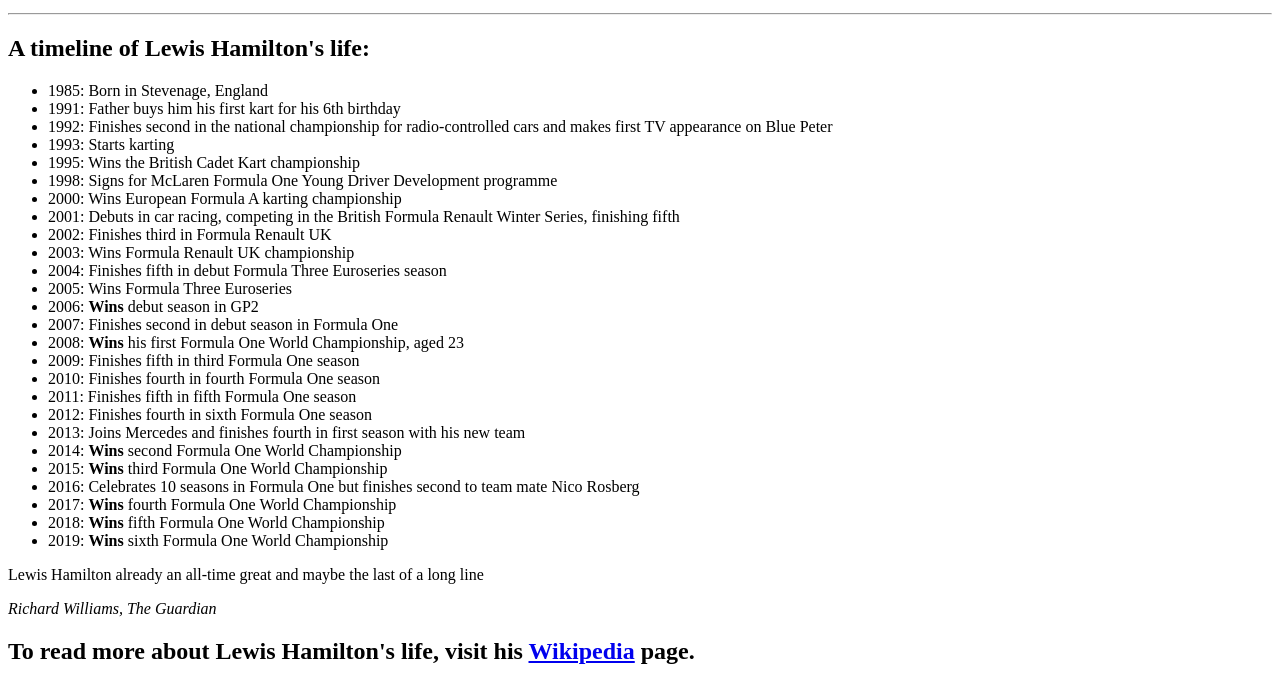
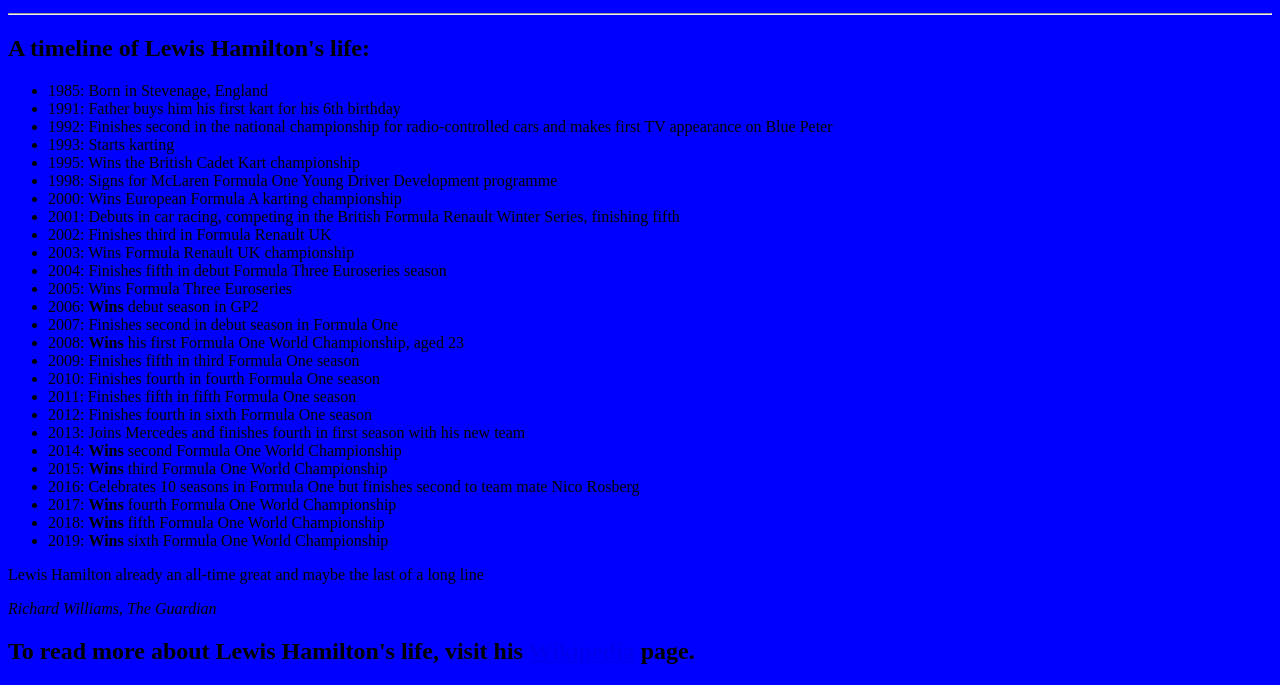
Before and after one commit to harryneale/hamilton-tribute, a plain HTML site: page index.html in a window 1280 px wide. Shown: the part 439-1124 px from the top of the page. Drawn offline with Linux system fonts and the light colour scheme.

Commit message:
Change bg colour

```diff
--- a/styles.css
+++ b/styles.css
@@ -1,5 +1,5 @@
 
 
-.blue-background {
+body {
     background-color: blue;
 }
```
